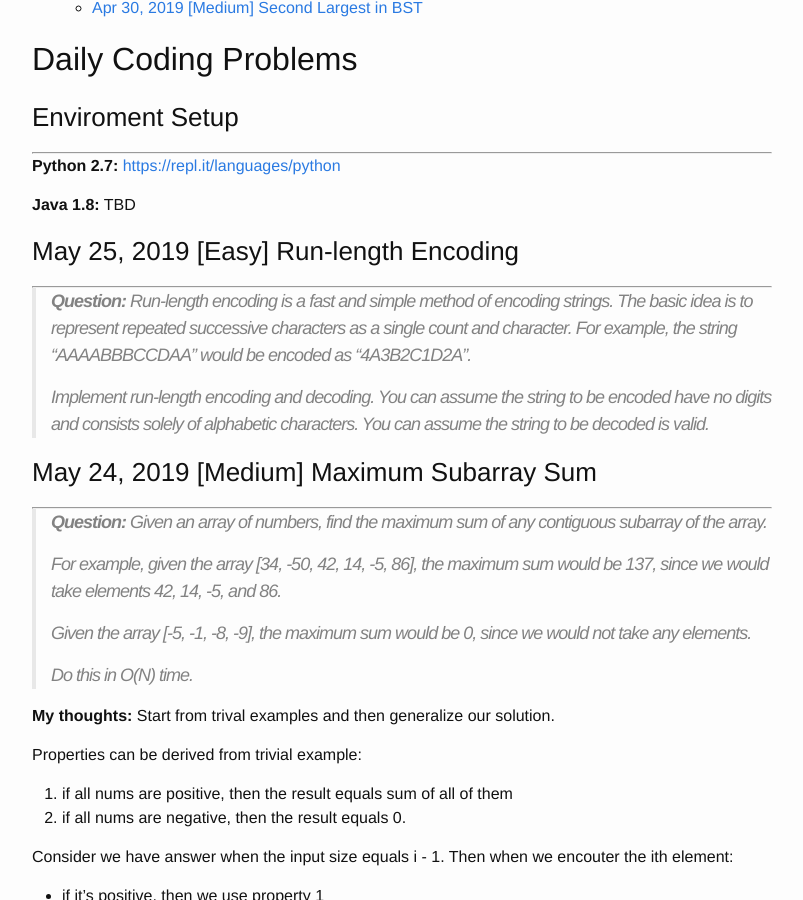
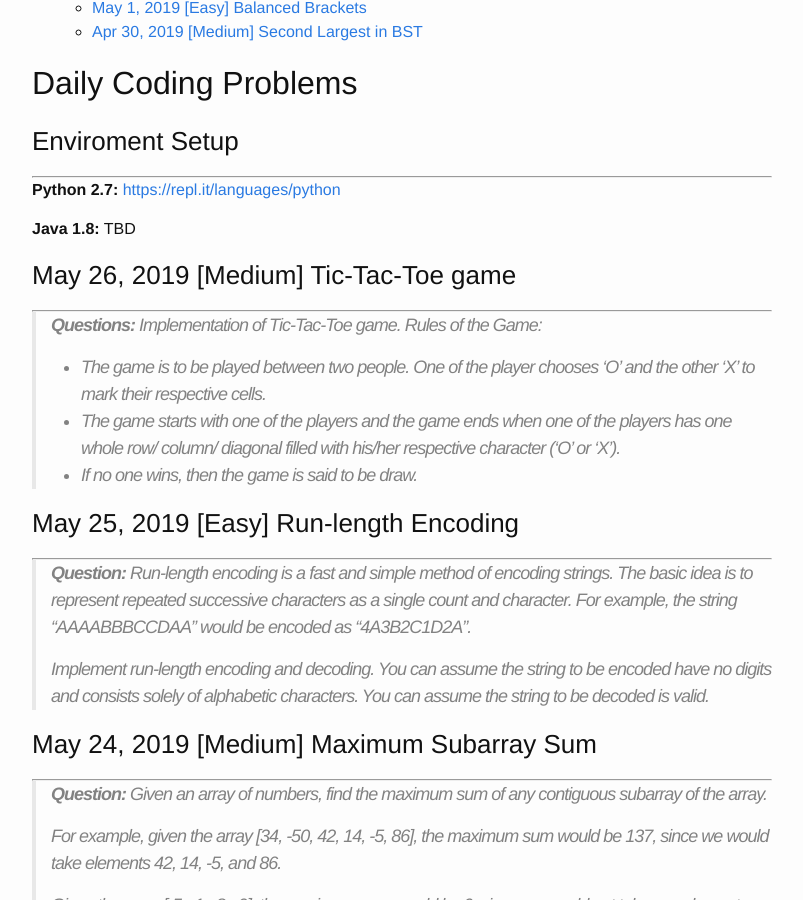
Before and after one commit to trsong/trsong.github.io, a Jekyll site: the page built from _posts/2019-04-30-DailyQuestions.md, in a window 1280 px wide and 900 px high, scrolled down 852 px. Shown: the whole window, without its empty margins (238-1041 px from the left). Built offline with Jekyll 4.4.1, drawn with Linux system fonts in a browser that asks for light colours; part of the change alters nothing that is shown; some of the changed text lies outside the part shown.

Commit message:
Add questions all the way to June 3rd

````diff
--- a/_posts/2019-04-30-DailyQuestions.md
+++ b/_posts/2019-04-30-DailyQuestions.md
@@ -18,53 +18,148 @@ categories: Python/Java
 
 <!--
 
-### \[Medium\] Implementation of Tic-Tac-Toe game
----
-> **Questions:** Implementation of Tic-Tac-Toe game
->
-> Rules of the Game:
+### June, 2019 \[Medium\]
+---
+> **Question:** Implement locking in a binary tree. A binary tree node can be locked or unlocked only if all of its descendants or ancestors are not locked.
+>
+> Design a binary tree node class with the following methods:
+>
+> - `is_locked`, which returns whether the node is locked
+lock, which attempts to lock the node. If it cannot be locked, then it should return false. Otherwise, it should lock it and return true.
+> - `unlock`, which unlocks the node. If it cannot be unlocked, then it should return false. Otherwise, it should unlock it and return true.
+>
+> You may augment the node to add parent pointers or any other property you would like. You may assume the class is used in a single-threaded program, so there is no need for actual locks or mutexes. Each method should run in O(h), where h is the height of the tree.
+
+
+### June, 2019 \[Easy\]
+---
+> **Question:** Given a array of numbers representing the stock prices of a company in chronological order, write a function that calculates the maximum profit you could have made from buying and selling that stock once. You must buy before you can sell it.
+>
+> For example, given [9, 11, 8, 5, 7, 10], you should return 5, since you could buy the stock at 5 dollars and sell it at 10 dollars.
+
+### June, 2019 \[Hard\] Array Shuffle
+---
+> **Question:** Given an array, write a program to generate a random permutation of array elements. This question is also asked as “shuffle a deck of cards” or “randomize a given array”. Here shuffle means that every permutation of array element should equally likely.
+
+```
+Input: [1, 2, 3, 4, 5, 6]
+Output: [3, 4, 1, 5, 6, 2]
+The output can be any random permutation of the input such that all permutation are equally likely.
+```
+> **Hint:** Given a function that generates perfectly random numbers between 1 and k (inclusive) where k is an input, write a function that shuffles the input array using only swaps.
+
+### June, 2019 \[Medium\]
+---
+> **Question:** An sorted array of integers was rotated an unknown number of times.
+>
+> Given such an array, find the index of the element in the array in faster than linear time. If the element doesn't exist in the array, return null.
+>
+> For example, given the array [13, 18, 25, 2, 8, 10] and the element 8, return 4 (the index of 8 in the array).
+>
+> You can assume all the integers in the array are unique.
+
+
+
+### June, 20119 \[Easy\]
+---
+> **Question:** Given a function `rand5()`, use that function to implement a function `rand7()` where rand5() returns an integer from 1 to 5 (inclusive) with uniform probability and `rand7()` is from 1 to 7 (inclusive).
+
+### June, 20119 \[Hard\]
+---
+> **Question:** Given a string, find the longest palindromic contiguous substring. If there are more than one with the maximum length, return any one.
+>
+> For example, the longest palindromic substring of "aabcdcb" is "bcdcb". The longest palindromic substring of "bananas" is "anana".
+
+### June, 20119 \[Medium\]
+---
+> **Question:** Given an undirected graph represented as an adjacency matrix and an integer k, write a function to determine whether each vertex in the graph can be colored such that no two adjacent vertices share the same color using at most k colors.
+
+### May, 2019 \[Medium\]
+---
+> **Question:** Write an algorithm to justify text. Given a sequence of words and an integer line length k, return a list of strings which represents each line, fully justified.
+>
+>  More specifically, you should have as many words as possible in each line. There should be at least one space between each word. Pad extra spaces when necessary so that each line has exactly length k. Spaces should be distributed as equally as possible, with the extra spaces, if any, distributed starting from the left.
+>
+> If you can only fit one word on a line, then you should pad the right-hand side with spaces.
+>
+> Each word is guaranteed not to be longer than k.
+
+ For example, given the list of words ["the", "quick", "brown", "fox", "jumps", "over", "the", "lazy", "dog"] and k = 16, you should return the following:
+
+```py
+["the  quick brown",
+ "fox  jumps  over",
+ "the   lazy   dog"]
+```
+
+### May, 2019 \[Medium\]
+---
+> **Question:** Given a string s and an integer k, break up the string into multiple lines such that each line has a length of k or less. You must break it up so that words don't break across lines. Each line has to have the maximum possible amount of words. If there's no way to break the text up, then return null.
+>
+> You can assume that there are no spaces at the ends of the string and that there is exactly one space between each word.
+>
+> For example, given the string "the quick brown fox jumps over the lazy dog" and k = 10, you should return: ["the quick", "brown fox", "jumps over", "the lazy", "dog"]. No string in the list has a length of more than 10.
+
+### May, 2019 \[Hard\]
+---
+> **Question:** Given an array of strictly the characters 'R', 'G', and 'B', segregate the values of the array so that all the Rs come first, the Gs come second, and the Bs come last. You can only swap elements of the array.
+>
+> Do this in linear time and in-place.
+>
+> For example, given the array ['G', 'B', 'R', 'R', 'B', 'R', 'G'], it should become ['R', 'R', 'R', 'G', 'G', 'B', 'B']
+
+### 🎂 May 29, 2019 \[Medium\]
+---
+> **Question:** Given pre-order and in-order traversals of a binary tree, write a function to reconstruct the tree.
+>
+> For example, given the following preorder traversal:
+>
+```py
+[a, b, d, e, c, f, g]
+```
+
+> And the following inorder traversal:
+
+```py
+[d, b, e, a, f, c, g]
+```
+
+> You should return the following tree:
+
+```
+    a
+   / \
+  b   c
+ / \ / \
+d  e f  g
+```
+
+### May 28, 2019 \[Hard\] Subset Sum
+---
+> **Question:** Given a list of integers S and a target number k, write a function that returns a subset of S that adds up to k. If such a subset cannot be made, then return null.
+>
+> Integers can appear more than once in the list. You may assume all numbers in the list are positive.
+>
+> For example, given S = [12, 1, 61, 5, 9, 2] and k = 24, return [12, 9, 2, 1] since it sums up to 24.
+
+### May 27, 2019 \[Medium\]
+---
+> **Question:** Given a multiset of integers, return whether it can be partitioned into two subsets whose sums are the same.
+>
+> For example, given the multiset {15, 5, 20, 10, 35, 15, 10}, it would return true, since we can split it up into {15, 5, 10, 15, 10} and {20, 35}, which both add up to 55.
+>
+> Given the multiset {15, 5, 20, 10, 35}, it would return false, since we can't split it up into two subsets that add up to the same sum.
+
+-->
+
+### May 26, 2019 \[Medium\] Tic-Tac-Toe game
+---
+> **Questions:** Implementation of Tic-Tac-Toe game. Rules of the Game:
 >
 > - The game is to be played between two people.
 One of the player chooses ‘O’ and the other ‘X’ to mark their respective cells.
 > - The game starts with one of the players and the game ends when one of the players has one whole row/ column/ diagonal filled with his/her respective character (‘O’ or ‘X’).
 > - If no one wins, then the game is said to be draw.
->
-
-### May, 2019 \[Medium\]
----
-> **Question:** Write an algorithm to justify text. Given a sequence of words and an integer line length k, return a list of strings which represents each line, fully justified.
->
->  More specifically, you should have as many words as possible in each line. There should be at least one space between each word. Pad extra spaces when necessary so that each line has exactly length k. Spaces should be distributed as equally as possible, with the extra spaces, if any, distributed starting from the left.
->
-> If you can only fit one word on a line, then you should pad the right-hand side with spaces.
->
-> Each word is guaranteed not to be longer than k.
-
- For example, given the list of words ["the", "quick", "brown", "fox", "jumps", "over", "the", "lazy", "dog"] and k = 16, you should return the following:
-
-```py
-["the  quick brown", # 1 extra space on the left
- "fox  jumps  over", # 2 extra spaces distributed evenly
- "the   lazy   dog"] # 4 extra spaces distributed evenly
-```
-
-### May, 2019 \[Hard\]
----
-> **Question:** Given an array of strictly the characters 'R', 'G', and 'B', segregate the values of the array so that all the Rs come first, the Gs come second, and the Bs come last. You can only swap elements of the array.
->
-> Do this in linear time and in-place.
->
-> For example, given the array ['G', 'B', 'R', 'R', 'B', 'R', 'G'], it should become ['R', 'R', 'R', 'G', 'G', 'B', 'B']
-
-### May 26, 2019 \[Hard\] Subset Sum
----
-> **Question:** Given a list of integers S and a target number k, write a function that returns a subset of S that adds up to k. If such a subset cannot be made, then return null.
->
-> Integers can appear more than once in the list. You may assume all numbers in the list are positive.
->
-> For example, given S = [12, 1, 61, 5, 9, 2] and k = 24, return [12, 9, 2, 1] since it sums up to 24.
-
--->
 
 ### May 25, 2019 \[Easy\] Run-length Encoding
 ---
````
